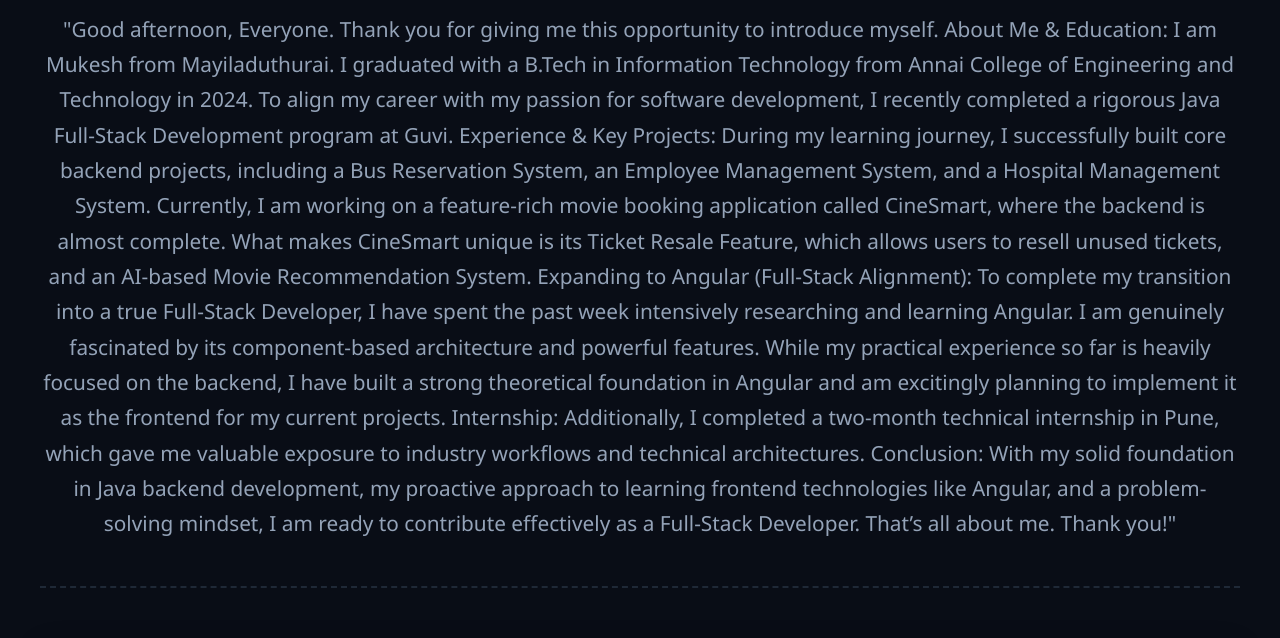
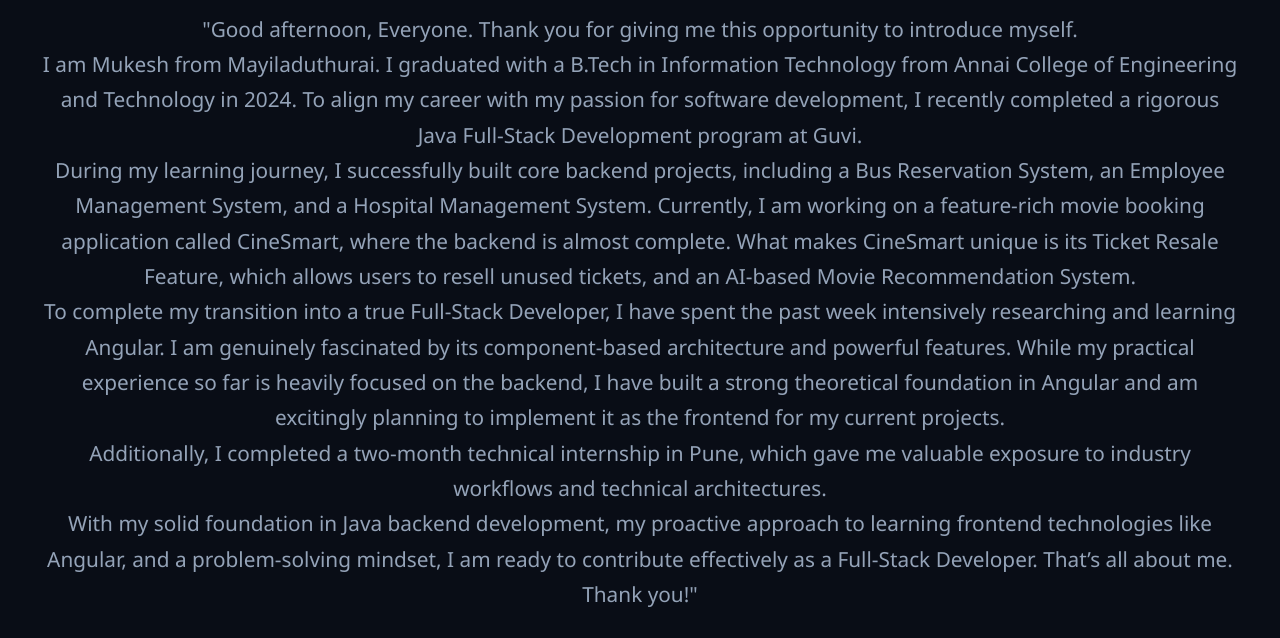
Before and after one commit to mukeshm2002/TVM_Interview, a plain HTML site: page index.html in a window 1280 px wide. Shown: the part 125-763 px from the top of the page. Drawn offline with Linux system fonts and the light colour scheme.

Commit message:
Update index.html

```diff
--- a/index.html
+++ b/index.html
@@ -280,23 +280,12 @@
     <div class="container">
         <header>
             <h1>MK's Ultimate Full Stack Master Prep Portal</h1>
-            <p>"Good afternoon, Everyone. Thank you for giving me this opportunity to introduce myself.
-
-About Me & Education:
-I am Mukesh from Mayiladuthurai. I graduated with a B.Tech in Information Technology from Annai College of Engineering and Technology in 2024. To align my career with my passion for software development, I recently completed a rigorous Java Full-Stack Development program at Guvi.
-
-Experience & Key Projects:
+            <p>"Good afternoon, Everyone. Thank you for giving me this opportunity to introduce myself. <br>
+I am Mukesh from Mayiladuthurai. I graduated with a B.Tech in Information Technology from Annai College of Engineering and Technology in 2024. To align my career with my passion for software development, I recently completed a rigorous Java Full-Stack Development program at Guvi.<br>
 During my learning journey, I successfully built core backend projects, including a Bus Reservation System, an Employee Management System, and a Hospital Management System.
-
-Currently, I am working on a feature-rich movie booking application called CineSmart, where the backend is almost complete. What makes CineSmart unique is its Ticket Resale Feature, which allows users to resell unused tickets, and an AI-based Movie Recommendation System.
-
-Expanding to Angular (Full-Stack Alignment):
-To complete my transition into a true Full-Stack Developer, I have spent the past week intensively researching and learning Angular. I am genuinely fascinated by its component-based architecture and powerful features. While my practical experience so far is heavily focused on the backend, I have built a strong theoretical foundation in Angular and am excitingly planning to implement it as the frontend for my current projects.
-
-Internship:
-Additionally, I completed a two-month technical internship in Pune, which gave me valuable exposure to industry workflows and technical architectures.
-
-Conclusion:
+Currently, I am working on a feature-rich movie booking application called CineSmart, where the backend is almost complete. What makes CineSmart unique is its Ticket Resale Feature, which allows users to resell unused tickets, and an AI-based Movie Recommendation System.<br>
+To complete my transition into a true Full-Stack Developer, I have spent the past week intensively researching and learning Angular. I am genuinely fascinated by its component-based architecture and powerful features. While my practical experience so far is heavily focused on the backend, I have built a strong theoretical foundation in Angular and am excitingly planning to implement it as the frontend for my current projects.<br>
+Additionally, I completed a two-month technical internship in Pune, which gave me valuable exposure to industry workflows and technical architectures. <br>
 With my solid foundation in Java backend development, my proactive approach to learning frontend technologies like Angular, and a problem-solving mindset, I am ready to contribute effectively as a Full-Stack Developer. That’s all about me. Thank you!"</p>
         </header>
 
```
